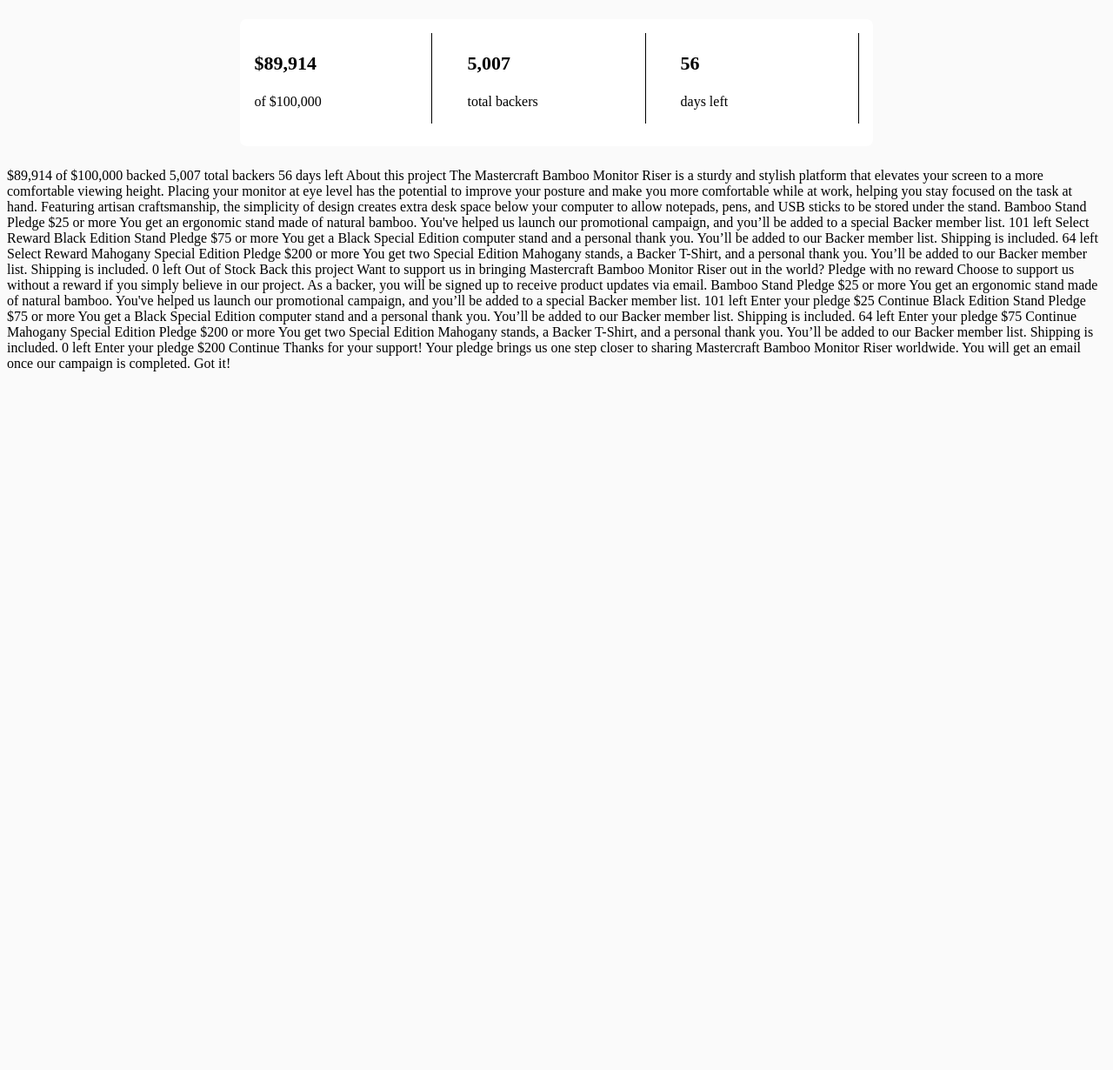
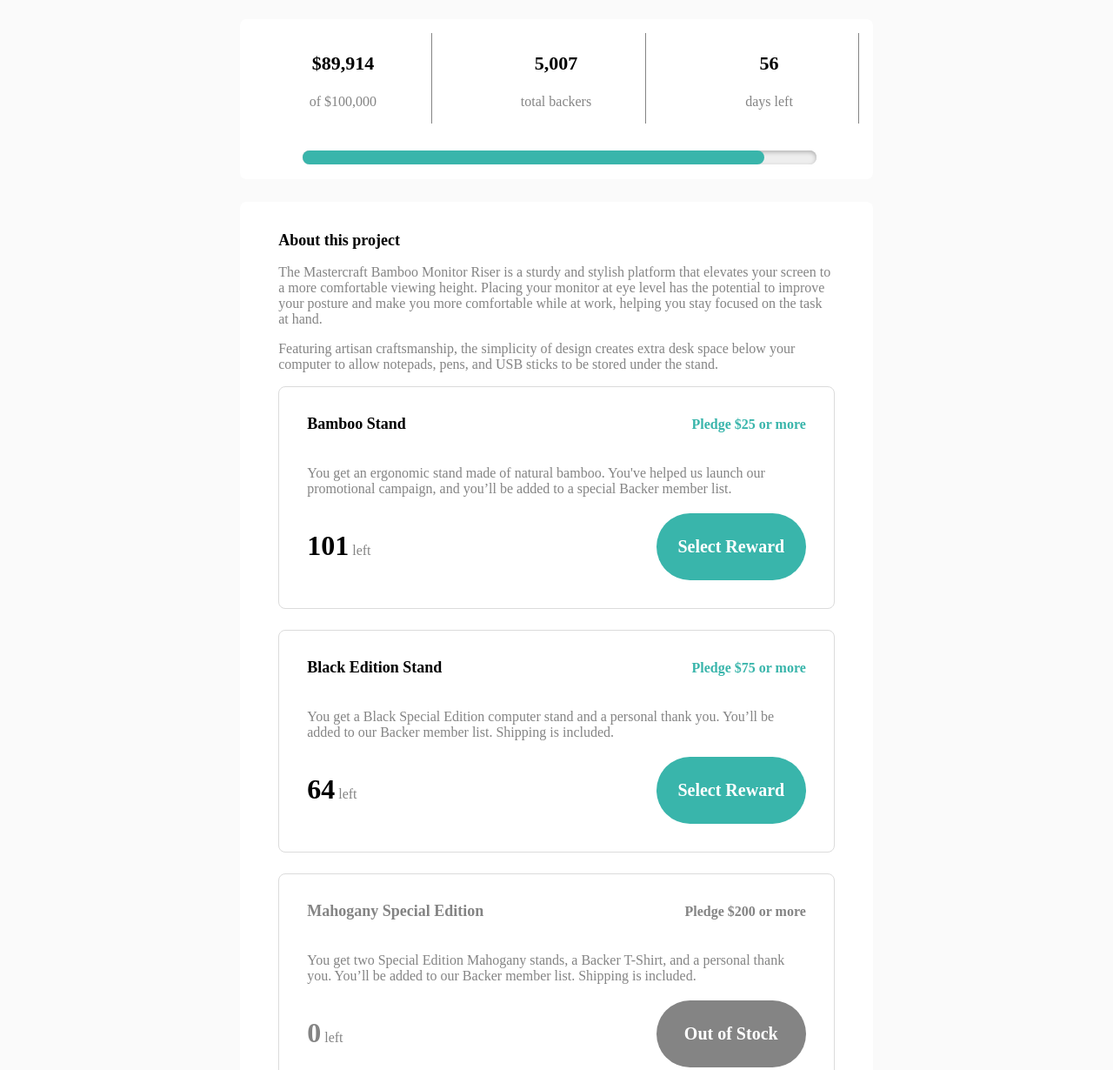
Before and after one commit to mercymugambi/CrowdFunding-Frontend-Mentoship-Challenge, a plain HTML site: page index.html in a window 1280 px wide. Shown: the part 614-1844 px from the top of the page at 87% size. Before the commit the page ends 1049 px from the top, so only its background shows below. Drawn offline with Linux system fonts and the light colour scheme.

Commit message:
updated outofstock reward section

```diff
--- a/css/style.css
+++ b/css/style.css
@@ -3,6 +3,7 @@
 @media all and (max-width: 1440px){
 body {
     background-color: #fafafa;
+
 }
 header{
     background-image: url("/images/image-hero-desktop.jpg");
@@ -162,13 +163,14 @@ h1{
     flex-direction: row;
     text-align: start;
     align-items: normal;
-    padding-bottom: 10px;
+    padding-bottom: 30px;
 }
 .status {
     border-bottom: none;
     border-right: 1px solid;
     width: calc(100% / 3);
     padding-left: 2.5rem;
+    border-color: #848484;
 }
 .status:nth-child(1) {
     padding-left: 0;
@@ -177,5 +179,119 @@ h1{
 .numericalText{
     font-weight: 700;
     font-size: 22px;
+    text-align: center;
+}
+.status #paragraph{
+    color: #848484;
+    text-align: center;
+    font-size: 16px;
+}
+/*-----progress bar-----------*/
+progress {
+	-webkit-appearance: none;
+	-moz-appearance: none;
+	appearance: none;
+	width: 85%;
+	height: 1rem;
+	color: #39b5ab;
+	border-radius: 10px;
+    margin-left: 8%;
+}
+progress[value]::-webkit-progress-bar,
+progress[value] {
+	background-color: #eee;
+	border-radius: 10px;
+	box-shadow: 0 2px 5px rgba(0, 0, 0, 0.25) inset;
+}
+
+progress[value]::-webkit-progress-value {
+	background-color: #39b5ab;
+	border-radius: 10px;
+	transition: all 0.2s ease-out;
+}
+
+progress[value]::-moz-progress-bar {
+	background-color: #39b5ab;
+	border-radius: 10px;
+	transition: all 0.2s ease-out;
+}
+/*------project Details--------*/
+.headerDetails{
+    font-size: 18px;
+    font-weight: 700;
+    color: black;
+    line-height: 20px;
+    margin-left: 4%;
+}
+#project-details #paragraph{
+    color: #848484;
+    text-align: left;
+    font-size: 16px;
+    display: block;
+    margin-left: 4%;
+    margin-right: 4%;
+}
+
+/*-----reward Section-----*/
+.content-section3{
+    border: 1px solid #dbdbdb;
+    border-radius: 8px;
+    margin-bottom: 24px;
+    padding: 32px;
+    margin-left: 4%;
+    margin-right: 4%;
+}
+.pledgeHeader {
+    display: flex;
+    flex-direction: row;
+    padding-bottom: 1rem;
+    width: 100%;
+    align-items: baseline;
+    justify-content: space-between
+}
+.pledgeName {
+    font-size: 18px;
+    font-weight: 700;
+    color: black;
+    padding-bottom: 5px;
+}
+.pledgeAmount {
+    color: #39b5ab;
+    font-weight: 700;
+}
+.pledgeFooter {
+    display: flex;
+    flex-direction: row;
+    justify-content: space-between;
+    padding-top: 3px;
+}
+.StatusBigText {
+    font-size: 32px;
+    font-weight: 700;
+    color: black;
+    padding-bottom: 0.5rem;
+}
+
+.rewardBox {
+    background-color: #39b5ab;
+    width: 30%;
+    border-radius: 40px;
+    padding: 7px 0;
+    margin-left: 5px;
+    text-align: center;
+    color: #fff;
+    font-size: 20px;
+    font-weight: 700;
+}
+.rewardBox1 {
+    background-color: #848484;
+    width: 30%;
+    border-radius: 40px;
+    padding: 7px 0;
+    margin-left: 5px;
+    text-align: center;
+    color: #fff;
+    font-size: 20px;
+    font-weight: 700;
 }
 }
--- a/index.html
+++ b/index.html
@@ -60,58 +60,113 @@
     </div>
   </div>
 
-  <!--Section 2-->
+  <!--Section 2 Funds Status-->
   <div class="content-section2">
     <div class="fundStatus">
       <div class="status">
         <p class="numericalText" id="amount">$89,914</p>
-        <p>of $100,000</p>
+        <p id="paragraph">of $100,000</p>
       </div>
       <div class="status">
         <p class="numericalText" id="totalBackers">5,007</p>
-        <p>total backers</p>
+        <p id="paragraph">total backers</p>
       </div>
       <div class="status">
         <p class="numericalText" id="days">56</p>
-        <p>days left</p>
+        <p id="paragraph">days left</p>
+      </div>
+    </div>
+    <!-- Progress Bar -->
+
+      <div>
+        <progress id="meter-bar" max="100000" value="89914"></progress>
+      </div>
+  </div>
+  <div class="content-section2" id="project-details">
+    <div class="projectHeader">
+      <div class="headerDetails" id="header-details">
+        <p>About this project</p>
+      </div>
+      <div>
+        <p id="paragraph">The Mastercraft Bamboo Monitor Riser is a sturdy and stylish platform that elevates your screen
+          to a more comfortable viewing height. Placing your monitor at eye level has the potential to improve
+          your posture and make you more comfortable while at work, helping you stay focused on the task at hand.</p>
+      </div>
+      <div>
+        <p id="paragraph"> Featuring artisan craftsmanship, the simplicity of design creates extra desk space below your computer
+          to allow notepads, pens, and USB sticks to be stored under the stand.</p>
+      </div>
+    </div>
+
+    <!--Pledge Section $25+-->
+    <div class="content-section3" id="pledges">
+      <div class="pledgeHeader">
+        <div class="pledgeName select-reward">Bamboo Stand</div>
+        <div class="pledgeAmount">Pledge $25 or more</div>
+      </div>
+      <div class="pledgeText">
+        <p style="color: #848484;">
+          You get an ergonomic stand made of natural bamboo.
+          You've helped us launch our promotional campaign, and
+          you’ll be added to a special Backer member list.
+        </p>
+      </div>
+      <div class="pledgeFooter">
+        <div class="pledgeFooter">
+          <p style="color: #848484;">
+            <span class="StatusBigText BambooStand">101</span>
+            left
+          </p>
+        </div>
+        <div class="rewardBox"><p>Select Reward</p></div>
+      </div>
+    </div>
+    <!--Pledge Section $75+-->
+    <div class="content-section3" id="pledges">
+      <div class="pledgeHeader">
+        <div class="pledgeName select-reward">Black Edition Stand</div>
+        <div class="pledgeAmount">Pledge $75 or more</div>
+      </div>
+      <div class="pledgeText">
+        <p style="color: #848484;">
+          You get a Black Special Edition computer stand and a personal thank you. You’ll be added to our Backer
+  member list. Shipping is included.
+        </p>
+      </div>
+      <div class="pledgeFooter">
+        <div class="pledgeFooter">
+          <p style="color: #848484;">
+            <span class="StatusBigText BambooStand">64</span>
+            left
+          </p>
+        </div>
+        <div class="rewardBox"><p>Select Reward</p></div>
+      </div>
+    </div>
+    <!--Pledge Section $200+-->
+    <div class="content-section3" id="pledges">
+      <div class="pledgeHeader" >
+        <div class="pledgeName select-reward" style="color: #848484;">Mahogany Special Edition</div>
+        <div class="pledgeAmount" style="color: #848484;">Pledge $200 or more</div>
+      </div>
+      <div class="pledgeText">
+        <p style="color: #848484;">
+          You get two Special Edition Mahogany stands, a Backer T-Shirt, and a personal thank you. You’ll be added
+  to our Backer member list. Shipping is included.
+        </p>
+      </div>
+      <div class="pledgeFooter" >
+        <div class="pledgeFooter">
+          <p style="color: #848484;">
+            <span class="StatusBigText BambooStand" style="color: #848484;">0</span>
+            left
+          </p>
+        </div>
+        <div class="rewardBox1" ><p>Out of Stock</p></div>
       </div>
     </div>
   </div>
 </main>
-
-    $89,914 of $100,000 backed
-  5,007 total backers
-  56 days left
-
-  About this project
-
-  The Mastercraft Bamboo Monitor Riser is a sturdy and stylish platform that elevates your screen
-  to a more comfortable viewing height. Placing your monitor at eye level has the potential to improve
-  your posture and make you more comfortable while at work, helping you stay focused on the task at hand.
-
-  Featuring artisan craftsmanship, the simplicity of design creates extra desk space below your computer
-  to allow notepads, pens, and USB sticks to be stored under the stand.
-
-  Bamboo Stand
-  Pledge $25 or more
-  You get an ergonomic stand made of natural bamboo. You've helped us launch our promotional campaign, and
-  you’ll be added to a special Backer member list.
-  101 left
-  Select Reward
-
-  Black Edition Stand
-  Pledge $75 or more
-  You get a Black Special Edition computer stand and a personal thank you. You’ll be added to our Backer
-  member list. Shipping is included.
-  64 left
-  Select Reward
-
-  Mahogany Special Edition
-  Pledge $200 or more
-  You get two Special Edition Mahogany stands, a Backer T-Shirt, and a personal thank you. You’ll be added
-  to our Backer member list. Shipping is included.
-  0 left
-  Out of Stock
 
   <!-- Selection modal start -->
 
```
